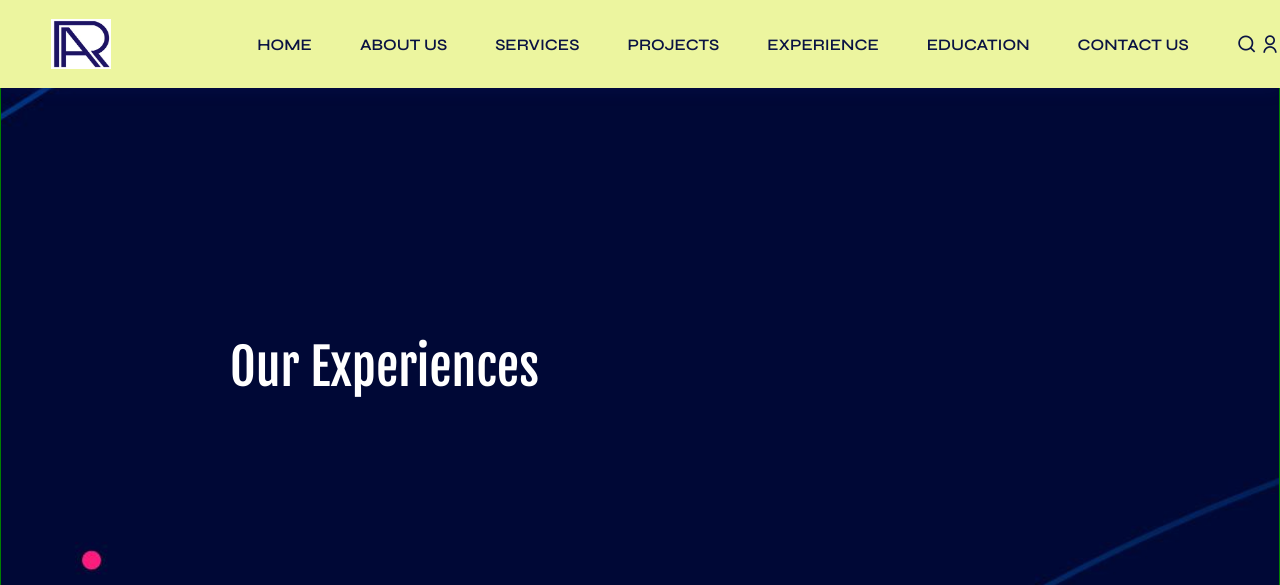
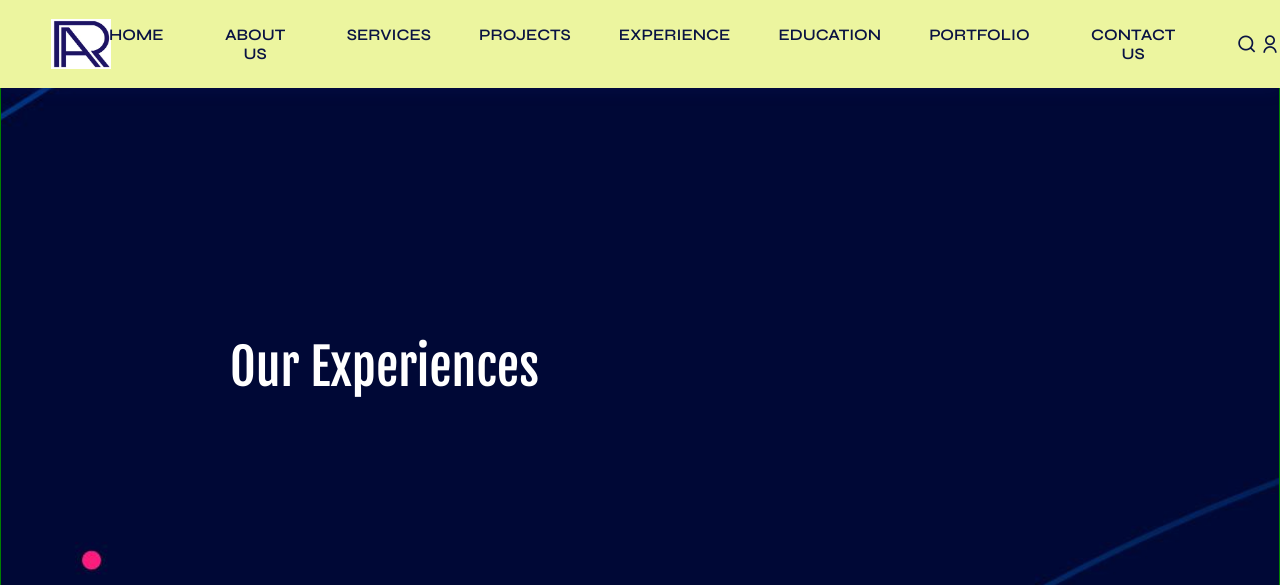
Before and after one commit to raja1504/Raja-Ahirwar-portfolio, a Flask app: page /experience in a window 1280 px wide. Shown: the top 585 px of the page. Run offline with Flask 2, Linux system fonts and the light colour scheme; some libraries are stand-ins or nearby versions; some web fonts are replaced.

Commit message:
Update experience.html

```diff
--- a/templates/experience.html
+++ b/templates/experience.html
@@ -101,6 +101,9 @@
                     </li>
                     <li class="nav__item">
                         <a href="/education" class="nav__link">Education</a>
+                    </li>
+		    <li class="nav__item">
+                        <a href="https://iportfolio-raja.vercel.app/" class="nav__link">Portfolio</a>
                     </li>
                     <li class="nav__item">
                         <a href="/contect" class="nav__link">Contact Us</a>
```
